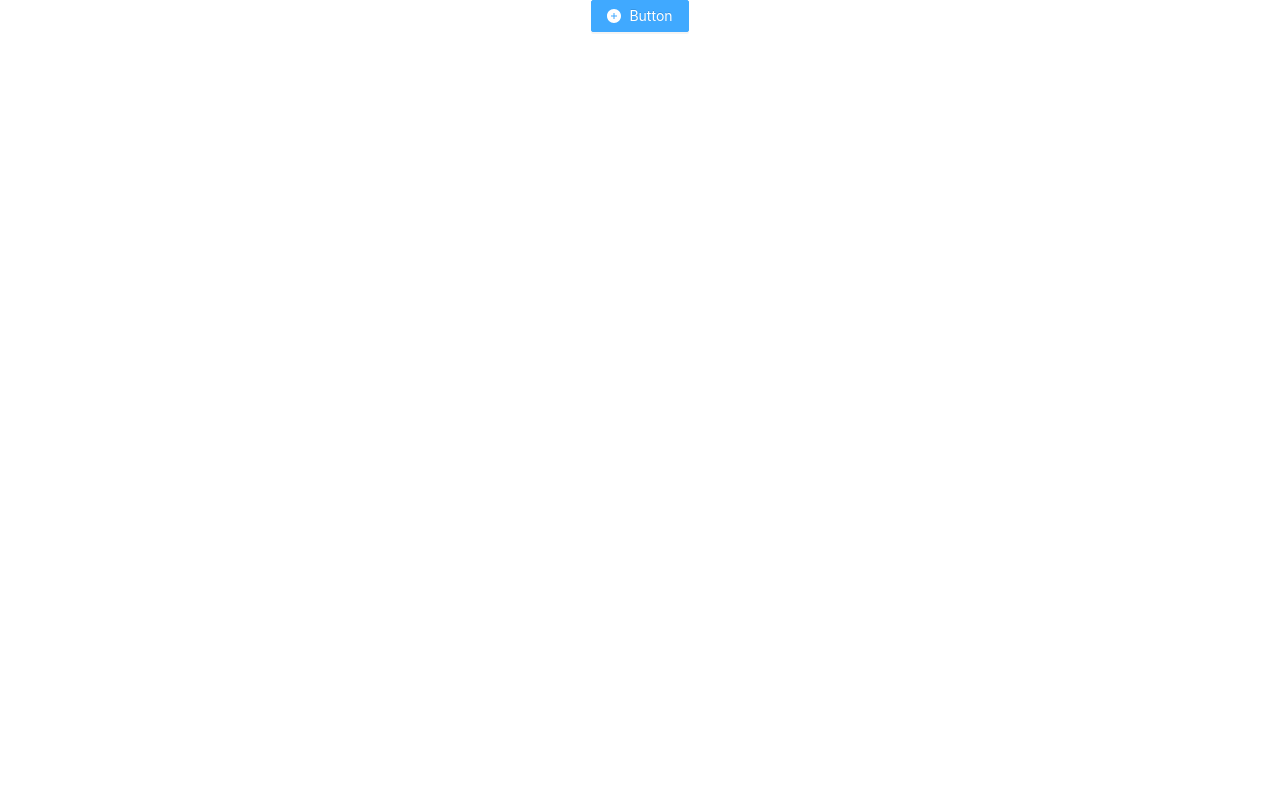
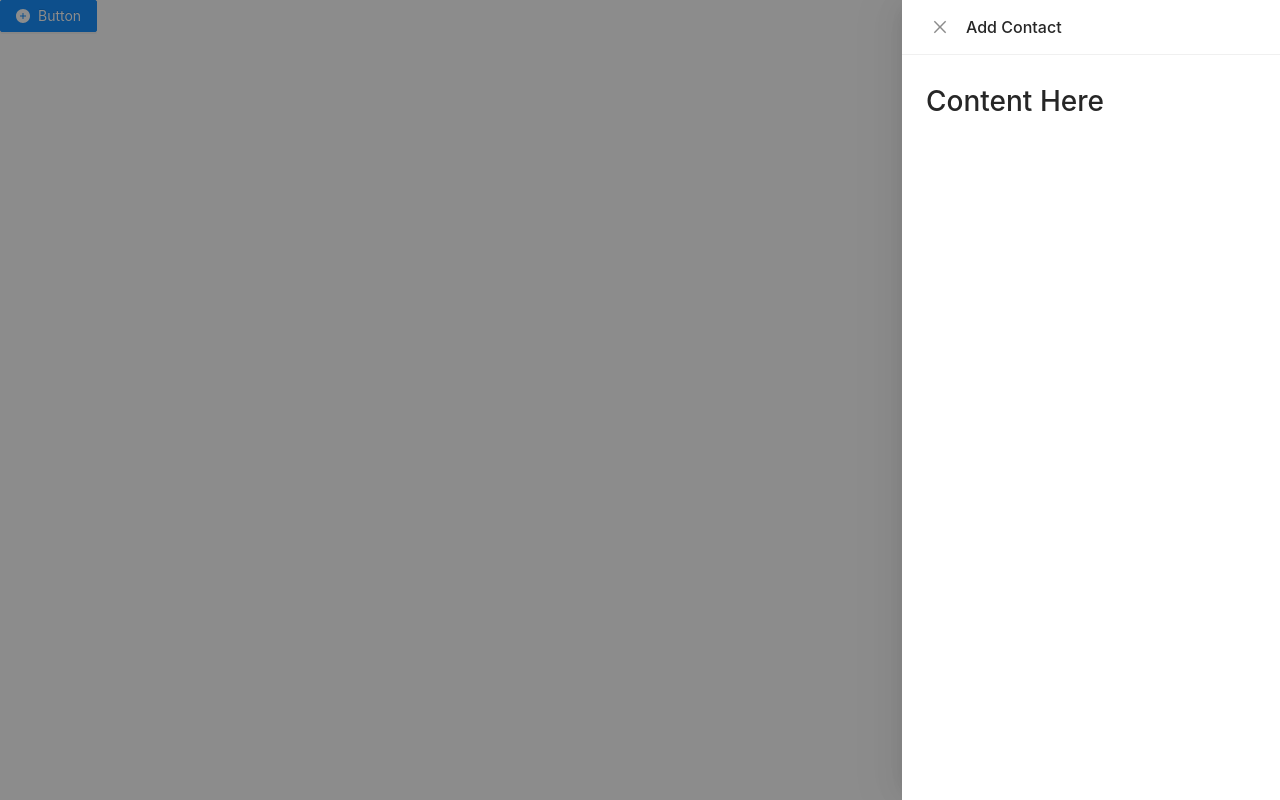
Before and after one commit to dddhany/react-antd-contacts-app, a React (Create React App) app: page / in a window 1280 px wide. Both pictures are taken after a click on the button "Button". Built offline with nearby package versions, Linux system fonts and the light colour scheme.

Commit message:
add drawer and tester

```diff
--- a/package.json
+++ b/package.json
@@ -13,6 +13,7 @@
     "@types/react-dom": "^17.0.0",
     "antd": "^4.15.3",
     "craco-less": "^1.17.1",
+    "prop-types": "^15.7.2",
     "react": "^17.0.2",
     "react-dom": "^17.0.2",
     "react-scripts": "4.0.3",
--- /dev/null
+++ b/src/AddDrawer.tsx
@@ -0,0 +1,24 @@
+import React from "react";
+import PropTypes from "prop-types";
+import { Drawer } from "antd";
+
+const AddDrawer = ({ show, handleOnClose }) => {
+  return (
+    <Drawer
+      data-testid="add-contact-drawer"
+      title="Add Contact"
+      visible={show}
+      onClose={handleOnClose}
+      maskClosable={false}
+    >
+      <h1>Content Here</h1>
+    </Drawer>
+  );
+};
+
+AddDrawer.propTypes = {
+  show: PropTypes.bool.isRequired,
+  handleOnClose: PropTypes.func.isRequired,
+};
+
+export default AddDrawer;
--- a/src/App.tsx
+++ b/src/App.tsx
@@ -1,12 +1,24 @@
-import React, { FC } from 'react';
-import { Button } from 'antd'
-import './App.less';
+import React, { FC, Fragment, useState } from "react";
+import { Button } from "antd";
+import "./App.less";
 import { PlusCircleFilled } from "@ant-design/icons";
+import AddDrawer from "./AddDrawer";
 
-const App: FC = () => (
-  <div className="App">
-    <Button type="primary" icon={<PlusCircleFilled/>} >Button</Button>
-  </div>
-);
+const App: FC = () => {
+  const [showDrawer, setShowDrawer] = useState(false);
+  return (
+    <Fragment>
+      <Button
+        type="primary"
+        icon={<PlusCircleFilled />}
+        data-testid="add-contact-button"
+        onClick={() => setShowDrawer(true)}
+      >
+        Button
+      </Button>
+      <AddDrawer show={showDrawer} handleOnClose={() => setShowDrawer(false)} />
+    </Fragment>
+  );
+};
 
 export default App;
--- a/tsconfig.json
+++ b/tsconfig.json
@@ -18,7 +18,9 @@
     "resolveJsonModule": true,
     "isolatedModules": true,
     "noEmit": true,
-    "jsx": "react-jsx"
+    "jsx": "react-jsx",
+    "noImplicitAny": false,
+    "strictNullChecks": false,
   },
   "include": [
     "src"
```
Also changed, not shown: 1 other file (tests, documents, lock files or other folders).
